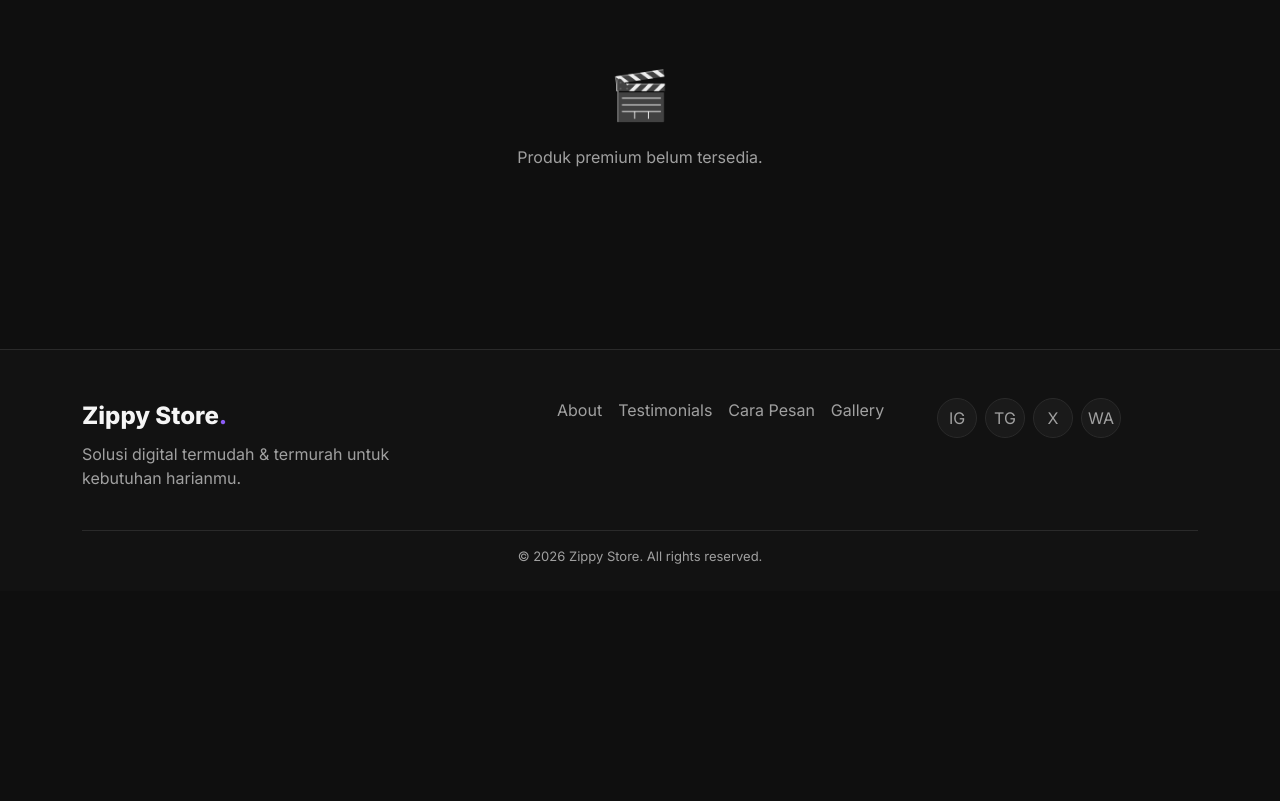
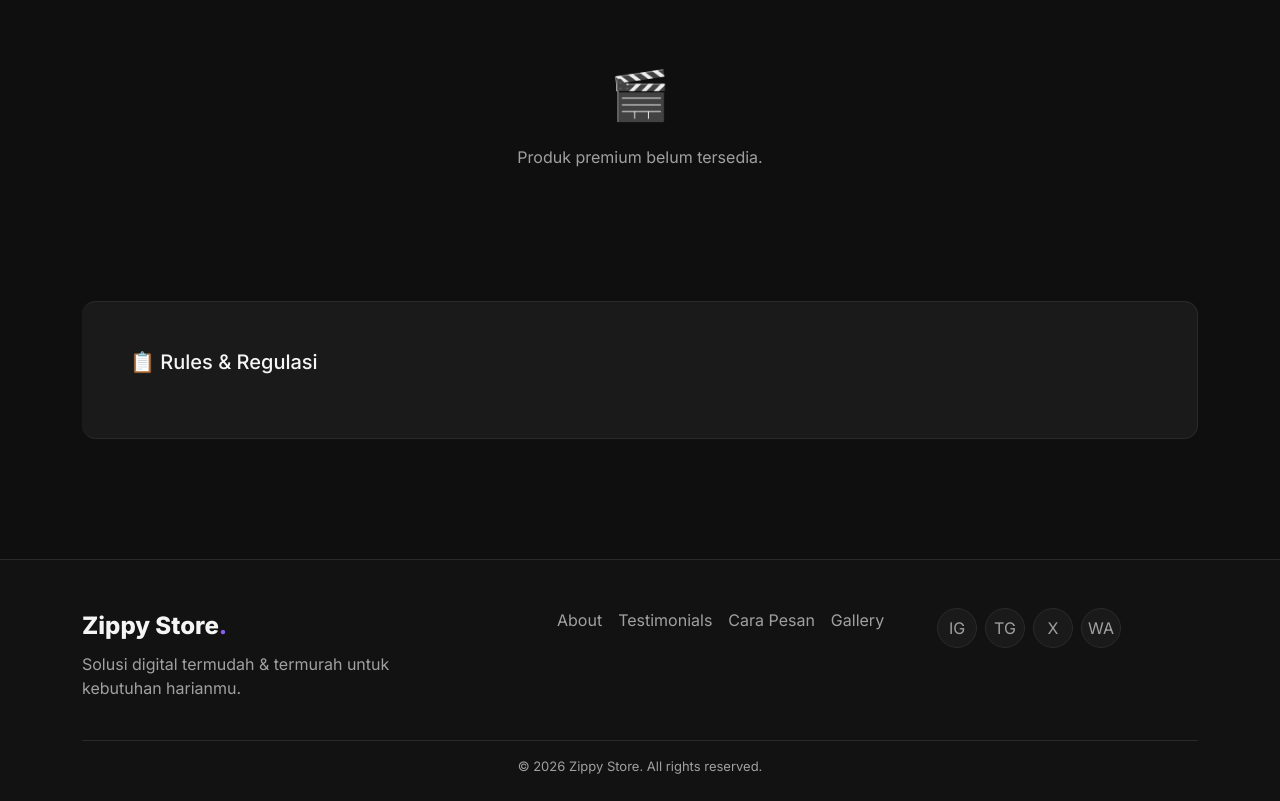
Before and after one commit to ekadwis/zippystore, a CodeIgniter 4 app: the page made by app/Views/premium/index.php in a window 1280 px wide. Shown: the part 333-1134 px from the top of the page. Before the commit the page ends 897 px from the top, so only its background shows below. Run offline with PHP 8.4 and a stand-in for CodeIgniter, Linux system fonts and the light colour scheme; the template is opened without the code that fills it, so the values that code supplies are empty; some libraries are stand-ins or nearby versions.

```diff
--- a/app/Views/premium/index.php
+++ b/app/Views/premium/index.php
@@ -54,4 +54,18 @@
   </div>
 </section>
 
+<!-- REGULASI -->
+<section class="section pt-0">
+  <div class="container">
+    <div class="zp-card p-4 p-md-5 reveal" style="border-left:4px solid var(--secondary)">
+      <h2 class="h5 mb-3">📋 Rules &amp; Regulasi</h2>
+      <ul class="ketentuan-list">
+        <?php foreach ($regulasi as $r): ?>
+          <li><span class="k-ico">✶</span><span><?= esc($r) ?></span></li>
+        <?php endforeach; ?>
+      </ul>
+    </div>
+  </div>
+</section>
+
 <?= $this->include('template/footer') ?>
```
Also changed, not shown: app/Controllers/PremiumController.php (+10 -0 lines), 1 other file.
